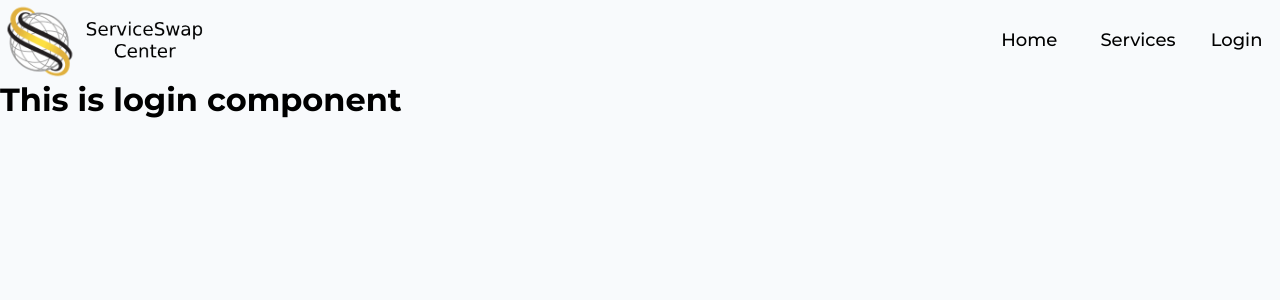
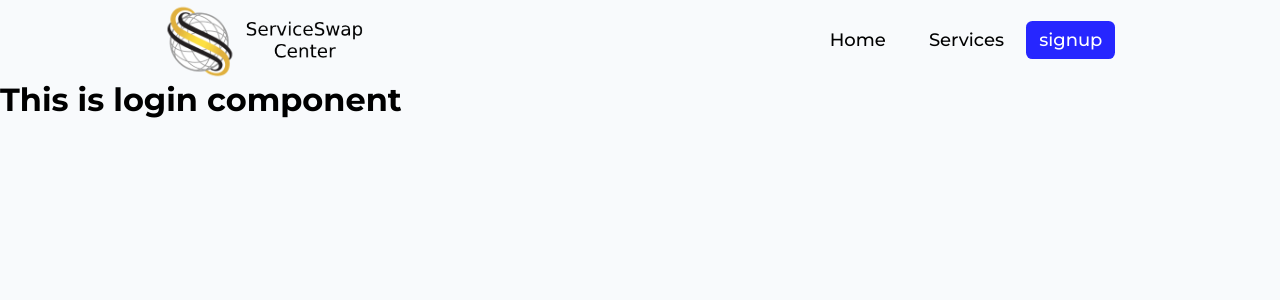
Before and after one commit to tushar-454/service-swap-center, a React (Vite) app: page /login in a window 1280 px wide. Shown: the top 300 px of the page. Built offline with nearby package versions, Linux system fonts and the light colour scheme.

Commit message:
container reusable component added and user section signup and login conditionally showing

```diff
--- a/src/Components/Header/Header.jsx
+++ b/src/Components/Header/Header.jsx
@@ -1,3 +1,4 @@
+import Container from '../Reusable/Container';
 import classes from './Header.module.css';
 import Logo from './Logo';
 import Navbar from './Navbar';
@@ -6,6 +7,7 @@ import User from './User';
 const Header = () => {
   return (
     <header>
+      <Container>
         <div className={classes.headerWrap}>
           <Logo />
           <div className={classes.userWrap}>
@@ -13,6 +15,7 @@ const Header = () => {
             <User />
           </div>
         </div>
+      </Container>
     </header>
   );
 };
--- a/src/Components/Header/User.jsx
+++ b/src/Components/Header/User.jsx
@@ -1,10 +1,36 @@
-import { NavLink } from 'react-router-dom';
+import { NavLink, useLocation } from 'react-router-dom';
 import classes from './User.module.css';
 
 const User = () => {
+  const user = false;
+  const { pathname } = useLocation();
   return (
     <div>
-      <NavLink className={classes.login}>Login</NavLink>
+      {user ? (
+        <></>
+      ) : (
+        <>
+          {pathname === '/login' ? (
+            <NavLink
+              className={`${classes.login} ${
+                pathname === '/login' && classes.active
+              }`}
+              to={'/signup'}
+            >
+              signup
+            </NavLink>
+          ) : (
+            <NavLink
+              className={`${classes.login} ${
+                pathname === '/signup' && classes.active
+              }`}
+              to={'/login'}
+            >
+              Login
+            </NavLink>
+          )}
+        </>
+      )}
     </div>
   );
 };
--- a/src/Components/Header/User.module.css
+++ b/src/Components/Header/User.module.css
@@ -11,3 +11,8 @@
   background-color: #2626ff;
   color: #fff;
 }
+
+.active {
+  background-color: #2626ff;
+  color: #fff !important;
+}
--- /dev/null
+++ b/src/Components/Reusable/Container.jsx
@@ -0,0 +1,11 @@
+import PropTypes from 'prop-types';
+import styles from './Container.module.css';
+const Container = ({ children }) => {
+  return <div className={styles.container}>{children}</div>;
+};
+
+Container.propTypes = {
+  children: PropTypes.node.isRequired,
+};
+
+export default Container;
--- /dev/null
+++ b/src/Components/Reusable/Container.module.css
@@ -0,0 +1,27 @@
+.container {
+  width: 75%;
+  margin: auto;
+}
+
+@media (max-width: 1024px) {
+  .container {
+    width: 85%;
+  }
+}
+
+@media (max-width: 992px) {
+  .container {
+    width: 90%;
+  }
+}
+@media (max-width: 768px) {
+  .container {
+    width: 95%;
+  }
+}
+@media (max-width: 425px) {
+  .container {
+    width: 100%;
+    padding: 0rem 0.5rem;
+  }
+}
```
Lines whose indentation alone changed are shown as unchanged.
